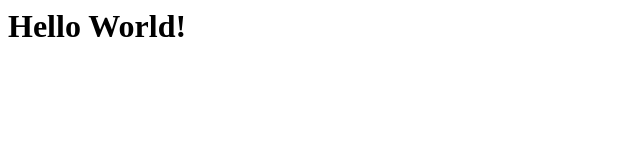
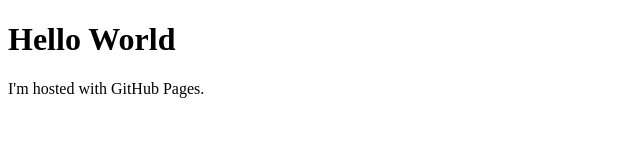
Before and after one commit to lsoyul/jadProject.github.io, a plain HTML site: page index.html in a window 1280 px wide. Shown: the whole page, without its empty margins (0-640 px from the left). Drawn offline with Linux system fonts and the light colour scheme.

Commit message:
no message

```diff
--- a/index.html
+++ b/index.html
@@ -1,6 +1,7 @@
+<!DOCTYPE html>
 <html>
-
-    <header>
-        <h1>Hello World!</h1>
-    </header>
+<body>
+<h1>Hello World</h1>
+<p>I'm hosted with GitHub Pages.</p>
+</body>
 </html>
```
